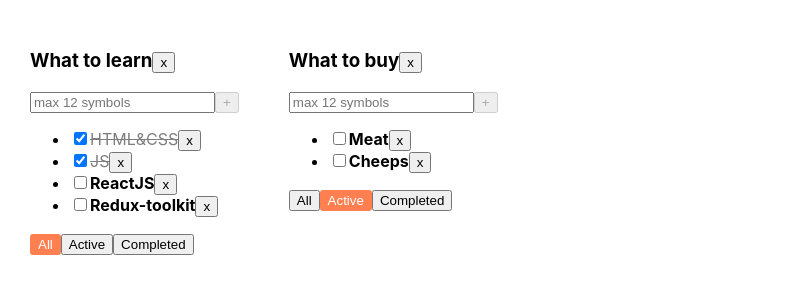
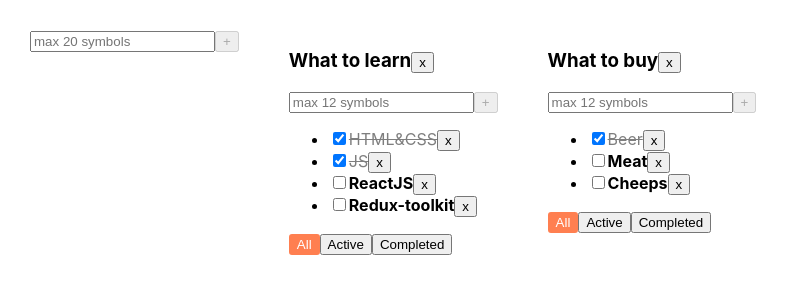
Before and after one commit to Phrixus11/TodoList, a React (Vite) app: page / in a window 1280 px wide. Shown: the top 300 px of the page, without its empty margins (0-789 px from the left). Built offline with nearby package versions, Linux system fonts and the light colour scheme.

Commit message:
Commit 6 add UniversalItemForm, EditableSpan

```diff
--- a/src/App.css
+++ b/src/App.css
@@ -1,6 +1,7 @@
 .app {
   padding: 30px;
   display: flex;
+  flex-wrap: wrap;
 }
 
 .app > div {
--- a/src/App.tsx
+++ b/src/App.tsx
@@ -2,6 +2,7 @@ import './App.css'
 import {TaskType, TodolistItem} from "./components/TodolistItem.tsx";
 import {useState} from "react";
 import {v1} from "uuid";
+import {AddItemForm} from "./components/AddItemForm.tsx";
 
 
 export type FilterValuesType = "All" | "Active" | "Completed"
@@ -19,22 +20,22 @@ export type TaskStateType = {
 
 export const App = () => {
     //BLL
-    const todoListTitle_1 = v1()
-    const todoListTitle_2 = v1()
+    const todoListId_1 = v1()
+    const todoListId_2 = v1()
     const [todolists, setTodolists] = useState<TodolistType[]>([
-        {id: todoListTitle_1, title: "What to learn", filter: "All"},
-        {id: todoListTitle_2, title: "What to buy", filter: "Active"},
+        {id: todoListId_1, title: "What to learn", filter: "All"},
+        {id: todoListId_2, title: "What to buy", filter: "All"},
     ])
 
 
     const [tasks, setTasks] = useState<TaskStateType>({
-        [todoListTitle_1]: [
+        [todoListId_1]: [
             {id: v1(), title: 'HTML&CSS', isDone: true},
             {id: v1(), title: 'JS', isDone: true},
             {id: v1(), title: 'ReactJS', isDone: false},
             {id: v1(), title: 'Redux-toolkit', isDone: false},
         ],
-        [todoListTitle_2]: [
+        [todoListId_2]: [
             {id: v1(), title: 'Beer', isDone: true},
             {id: v1(), title: 'Meat', isDone: false},
             {id: v1(), title: 'Cheeps', isDone: false},
@@ -71,11 +72,29 @@ export const App = () => {
         delete tasks[todolistId]
     }
 
-    //update checkbox
+    const createTodolist = (title: string) => {
+       const newTodolistId = v1()
+        setTodolists([...todolists, {id: newTodolistId, title, filter: "All"}])
+        setTasks(prevState => ({...prevState, [newTodolistId]: []}))
+    }
+
+    const changeTodoListTitle = (newTitle: string, todolistId: string) => {
+        setTodolists(todolists.map(tl => tl.id === todolistId ? {...tl, title: newTitle} : tl)
+        )
+    }
+
+    //update checkbox task status
     const changeTaskStatus = (id: string, newIsDoneStatus: boolean, todolistId: string) => {
         setTasks({
             ...tasks,
             [todolistId]: tasks[todolistId].map(t => t.id === id ? {...t, isDone: newIsDoneStatus} : t)
+        })
+    }
+
+    const changeTaskTitle = (id: string, title: string, todolistId: string) => {
+        setTasks({
+            ...tasks,
+            [todolistId]: tasks[todolistId].map(t => t.id === id ? {...t, title} : t)
         })
     }
 
@@ -87,8 +106,6 @@ export const App = () => {
         if (tl.filter === "Completed") {
             filteredTasks = tasks[tl.id].filter((task: TaskType) => task.isDone)
         }
-
-
         return (
             <TodolistItem
                 key={tl.id}
@@ -101,12 +118,15 @@ export const App = () => {
                 changeTodolistFilter={changeTodolistFilter}
                 createTasks={createTasks}
                 changeTaskStatus={changeTaskStatus}
+                changeTaskTitle={changeTaskTitle}
+                changeTodoListTitle={changeTodoListTitle}
             />
         )
     })
 
     return (
         <div className="app">
+            <AddItemForm createItems={createTodolist} maxTitleLength={20}/>
             {todolistsComponents}
         </div>
     )
--- /dev/null
+++ b/src/components/AddItemForm.tsx
@@ -0,0 +1,52 @@
+import {Button} from "./Button.tsx";
+import {useState, KeyboardEvent, ChangeEvent} from "react";
+
+
+type AddItemFormProps = {
+    createItems: (title: string) => void
+    maxTitleLength: number
+}
+
+export const AddItemForm = ({createItems, maxTitleLength}: AddItemFormProps) => {
+    const [itemInput, setItemInput] = useState("");
+    const [error, setError] = useState(false);
+
+
+    const createItemHandler = () => {
+        if (itemInput.trim() !== "") {
+            createItems(itemInput.trim())
+            setItemInput("")
+        } else {
+            setError(true)
+        }
+    }
+    const setItemInputHandler = (e: ChangeEvent<HTMLInputElement>) => {
+        error && setError(false)
+        setItemInput(e.currentTarget.value)
+
+    }
+    const onKeyDownItemHandler = (e: KeyboardEvent<HTMLInputElement>) => {
+        if (e.key === "Enter" && !isAddButtonDisabled) {
+            createItemHandler()
+        }
+    }
+
+    const isAddButtonDisabled = !itemInput || itemInput.length > maxTitleLength
+
+    return (
+        <div>
+            <input placeholder={`max ${maxTitleLength} symbols`}
+                   value={itemInput}
+                   onChange={setItemInputHandler}
+                   onKeyDown={onKeyDownItemHandler}
+                   className={error ? "error" : ""}/>
+
+            <Button isDisabled={isAddButtonDisabled}
+                    onClickHandler={createItemHandler}
+                    title={'+'}/>
+
+            {itemInput.length > maxTitleLength && <div style={{color: "red"}}>max {maxTitleLength} symbols</div>}
+            {error && <div style={{color: "red"}}>enter valid title</div>}
+        </div>
+    );
+};
--- a/src/components/AddTaskForm.tsx
+++ /dev/null
@@ -1,52 +0,0 @@
-import {Button} from "./Button.tsx";
-import {useState, KeyboardEvent, ChangeEvent} from "react";
-
-
-type AddTaskFormProps = {
-    createTasks: (title: string) => void
-    maxTitleLength: number
-}
-
-export const AddTaskForm = ({createTasks, maxTitleLength}: AddTaskFormProps) => {
-    const [taskInput, setTaskInput] = useState("");
-    const [error, setError] = useState(false);
-
-
-
-    const createTaskHandler = () => {
-        if (taskInput.trim() !== "") {
-            createTasks(taskInput.trim())
-            setTaskInput("")
-        } else {
-            setError(true)
-        }
-    }
-    const setTaskInputHandler = (e: ChangeEvent<HTMLInputElement>) => {
-        error && setError(false)
-        setTaskInput(e.currentTarget.value)
-
-    }
-    const onKeyDownTaskHandler = (e: KeyboardEvent<HTMLInputElement>) => {
-        if (e.key === "Enter" && !isAddButtonDisabled) {
-            createTaskHandler()
-        }
-    }
-
-    const isAddButtonDisabled = !taskInput || taskInput.length > maxTitleLength
-
-    return (
-        <div>
-            <input placeholder={`max ${maxTitleLength} symbols`}
-                   value={taskInput}
-                   onChange={setTaskInputHandler}
-                   onKeyDown={onKeyDownTaskHandler}
-            className={error?"error":""}/>
-
-            <Button isDisabled={isAddButtonDisabled}
-                    onClickHandler={createTaskHandler}
-                    title={'+'}/>
-            {taskInput.length > maxTitleLength && <div style={{color: "red"}}>max {maxTitleLength} symbols</div>}
-            {error && <div style={{color: "red"}}>enter valid title</div>}
-        </div>
-    );
-};
--- /dev/null
+++ b/src/components/EditableSpan.tsx
@@ -0,0 +1,30 @@
+import {ChangeEvent, useState} from "react";
+
+type EditableSpanPropsType = {
+    title: string
+    classes?: string
+    changeTitleHandler: (title: string)=>void
+
+};
+export const EditableSpan = ({title, classes, changeTitleHandler}: EditableSpanPropsType) => {
+    const [titleInput, setTitleInput] = useState(title);
+    const [isEditMode, setIsEditMode] = useState<boolean>(false);
+    const onEditMode = () => {
+        setIsEditMode(true);
+    }
+    const offEditMode = () => {
+        if (titleInput.trim() !== "") {
+            setIsEditMode(false);
+            changeTitleHandler(titleInput)
+        }
+
+    }
+    const setTitleInputHandler = (e: ChangeEvent<HTMLInputElement>) => {
+        setTitleInput(e.currentTarget.value);
+    }
+    return (
+        isEditMode
+            ? <input onBlur={offEditMode} value={titleInput} type="text" autoFocus onChange={setTitleInputHandler}/>
+            : <span className={classes} onDoubleClick={onEditMode}>{title}</span>
+    )
+};
--- a/src/components/TaskList.tsx
+++ b/src/components/TaskList.tsx
@@ -1,24 +1,30 @@
 import {TaskType} from "./TodolistItem.tsx";
+import {EditableSpan} from "./EditableSpan.tsx";
 
 type TaskListPropsType = {
     tasks: TaskType[]
     deleteTask: (id: string) => void
     changeTaskStatus: (taskId: string, newIsDoneStatus: boolean) => void
+    changeTaskTitle: (id: string, title: string) => void
 }
 
-export const TaskList = ({tasks, deleteTask, changeTaskStatus}: TaskListPropsType) => {
+export const TaskList = ({tasks, deleteTask, changeTaskStatus,changeTaskTitle}: TaskListPropsType) => {
 
         const tasksList = tasks.length === 0 ?
             <span>Ваш список пуст</span> :
             <ul>
                 {tasks.map(t => {
                     const TaskClass = t.isDone ? "task-done" : "task"
+                    const changeTaskTitleHandler = (title: string) => {
+                        changeTaskTitle(t.id,title,)
+                    }
                     return (
                         <li key={t.id}>
                             <input type="checkbox"
                                    checked={t.isDone}
                                    onChange={(e) => changeTaskStatus(t.id, e.currentTarget.checked)}/>
-                            <span className={TaskClass}>{t.title}</span>
+                            <EditableSpan title={t.title} classes={TaskClass} changeTitleHandler={changeTaskTitleHandler}/>
+                            {/*<span className={TaskClass}>{t.title}</span>*/}
                             <button onClick={() => deleteTask(t.id)}>x</button>
                         </li>
                     )
--- a/src/components/TodoListTitle.tsx
+++ b/src/components/TodoListTitle.tsx
@@ -1,15 +1,18 @@
 import {Button} from "./Button.tsx";
+import {EditableSpan} from "./EditableSpan.tsx";
 
 type TodoListTitlePropsType = {
     title: string
     deleteTodolist: () => void
+    changeTitle: (newTitle: string) => void
 }
 
-export const TodoListTitle = ({title, deleteTodolist}: TodoListTitlePropsType) => {
+export const TodoListTitle = ({title, deleteTodolist, changeTitle}: TodoListTitlePropsType) => {
     return (
         <h3>
-            {title}
-            <Button title={"x"} onClickHandler={deleteTodolist} ></Button>
+            <EditableSpan title={title} changeTitleHandler={changeTitle}/>
+
+            <Button title={"x"} onClickHandler={deleteTodolist}></Button>
         </h3>
     );
 };
--- a/src/components/TodolistItem.tsx
+++ b/src/components/TodolistItem.tsx
@@ -1,5 +1,5 @@
 import {TodoListTitle} from "./TodoListTitle.tsx";
-import {AddTaskForm} from "./AddTaskForm.tsx";
+import {AddItemForm} from "./AddItemForm.tsx";
 import {TaskList} from "./TaskList.tsx";
 import {FilterButton} from "./FilterButton.tsx";
 import {FilterValuesType} from "../App.tsx";
@@ -14,6 +14,8 @@ type TodolistItemPropsType = {
     createTasks: (title: string, todolistId: string) => void
     changeTaskStatus: (id: string, newIsDoneStatus: boolean, todolistId: string) => void
     deleteTodolist: (todolistId: string) => void
+    changeTaskTitle: (id: string, title: string, todolistId: string) => void
+    changeTodoListTitle: (newTitle: string, todolistId: string) => void
 }
 
 export type TaskType = {
@@ -31,7 +33,9 @@ export const TodolistItem = ({
                                  changeTaskStatus,
                                  activeFilter,
                                  todolistId,
-                                 deleteTodolist
+                                 deleteTodolist,
+                                 changeTaskTitle,
+                                 changeTodoListTitle
                              }: TodolistItemPropsType) => {
 
     // const { title, subTitle, description, tasks } = props // один из вариантов деструктуризации проксов
@@ -45,6 +49,7 @@ export const TodolistItem = ({
     const changeTaskStatusHandler = (taskId: string, newIsDoneStatus: boolean) => {
         changeTaskStatus(taskId, newIsDoneStatus, todolistId)
     }
+
     const deleteTaskHandler = (taskId: string) => {
         deleteTask(taskId, todolistId)
     }
@@ -52,13 +57,25 @@ export const TodolistItem = ({
         changeTodolistFilter(newFilterValue, todolistId)
     }
 
+    const changeTaskTitleHandler = (id: string, title: string, )=> {
+        changeTaskTitle(id,title,todolistId)
+    }
+    const changeTodoListTitleHandler = (newTitle: string) => {
+        changeTodoListTitle(newTitle,todolistId)
+    }
+
     return (
         <div>
-            <TodoListTitle title={title} deleteTodolist={deleteTodolistHandler}/>
-            <AddTaskForm maxTitleLength={12} createTasks={createTaskHandler}/>
+            <TodoListTitle
+                title={title}
+                deleteTodolist={deleteTodolistHandler}
+                changeTitle={changeTodoListTitleHandler}
+            />
+            <AddItemForm maxTitleLength={12} createItems={createTaskHandler}/>
             <TaskList changeTaskStatus={changeTaskStatusHandler}
                       tasks={tasks}
-                      deleteTask={deleteTaskHandler}/>
+                      deleteTask={deleteTaskHandler}
+                      changeTaskTitle={changeTaskTitleHandler}/>
             <FilterButton
                 activeFilter={activeFilter}
                 changeTodolistFilter={changeTodolistFilterHandler}/>
```
